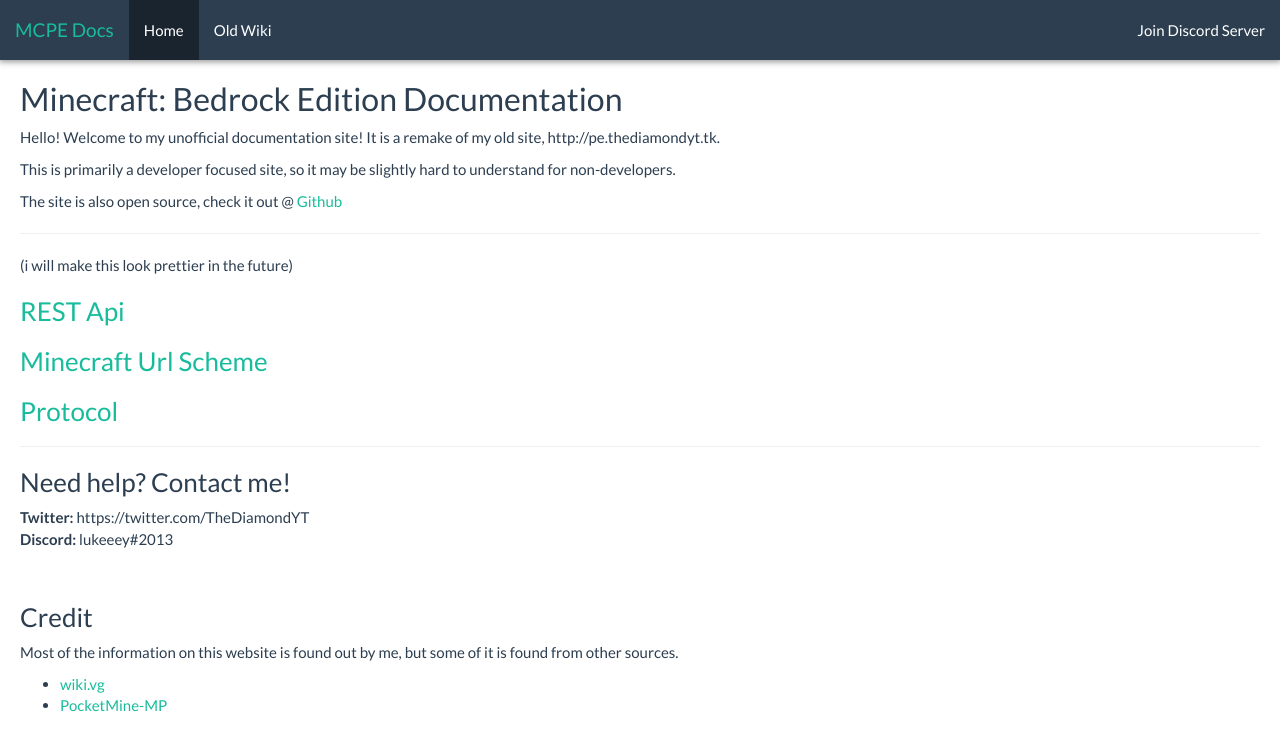
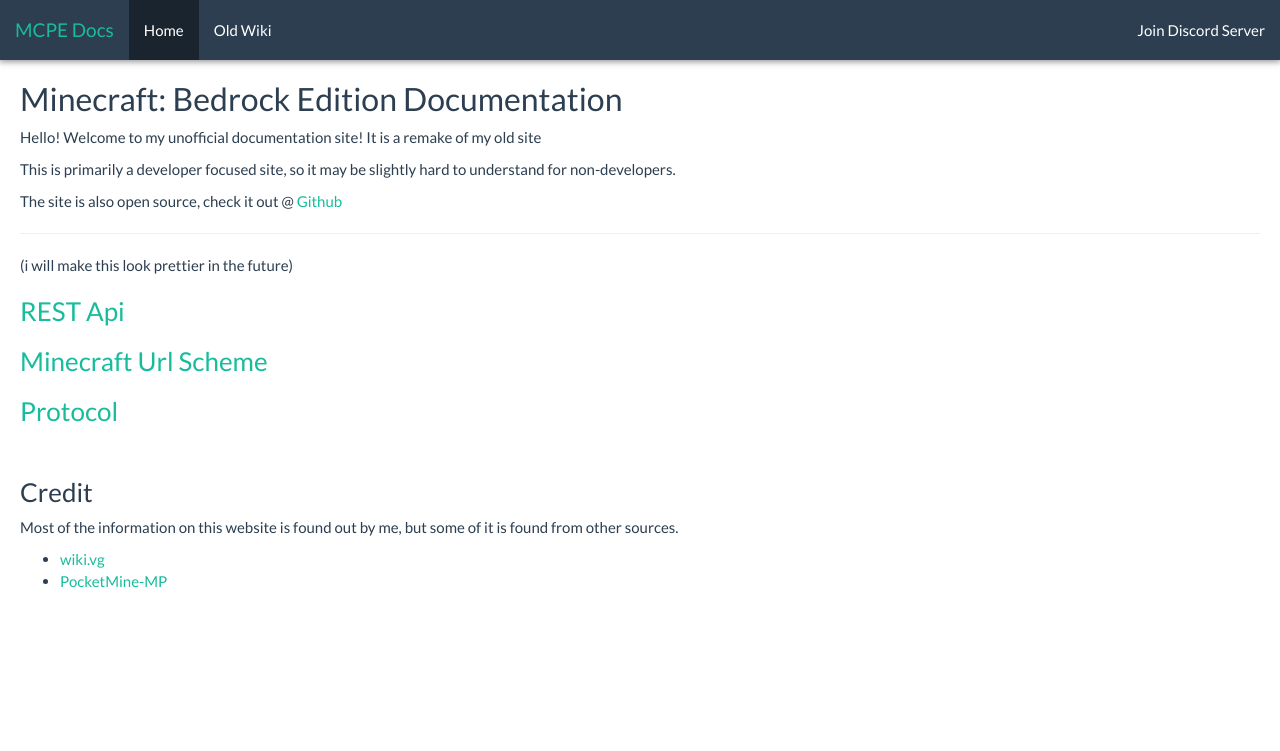
Before and after one commit to lukeeey/mcpe-docs, a Jekyll site: the page built from index.md, in a window 1280 px wide. Shown: the top 751 px of the page. Built offline with Jekyll 4.4.1, drawn with Linux system fonts in a browser that asks for light colours; our own code applies the rules of GitHub Pages for plain Markdown files.

Commit message:
Update index.md

```diff
--- a/index.md
+++ b/index.md
@@ -3,7 +3,7 @@ permalink: "/"
 ---
 
 ## Minecraft: Bedrock Edition Documentation
-Hello! Welcome to my unofficial documentation site! It is a remake of my old site, http://pe.thediamondyt.tk.
+Hello! Welcome to my unofficial documentation site! It is a remake of my old site
 
 This is primarily a developer focused site, so it may be slightly hard to understand for non-developers.
 
@@ -17,12 +17,6 @@ The site is also open source, check it out @ [Github](https://github.com/lukeeey
 ### [Minecraft Url Scheme](url-scheme/)
 ### [Protocol](protocol/)
 
----
-
-### Need help? Contact me!
-**Twitter:** https://twitter.com/TheDiamondYT
-**Discord:** lukeeey#2013
-
 <br>
 
 ### Credit
```
